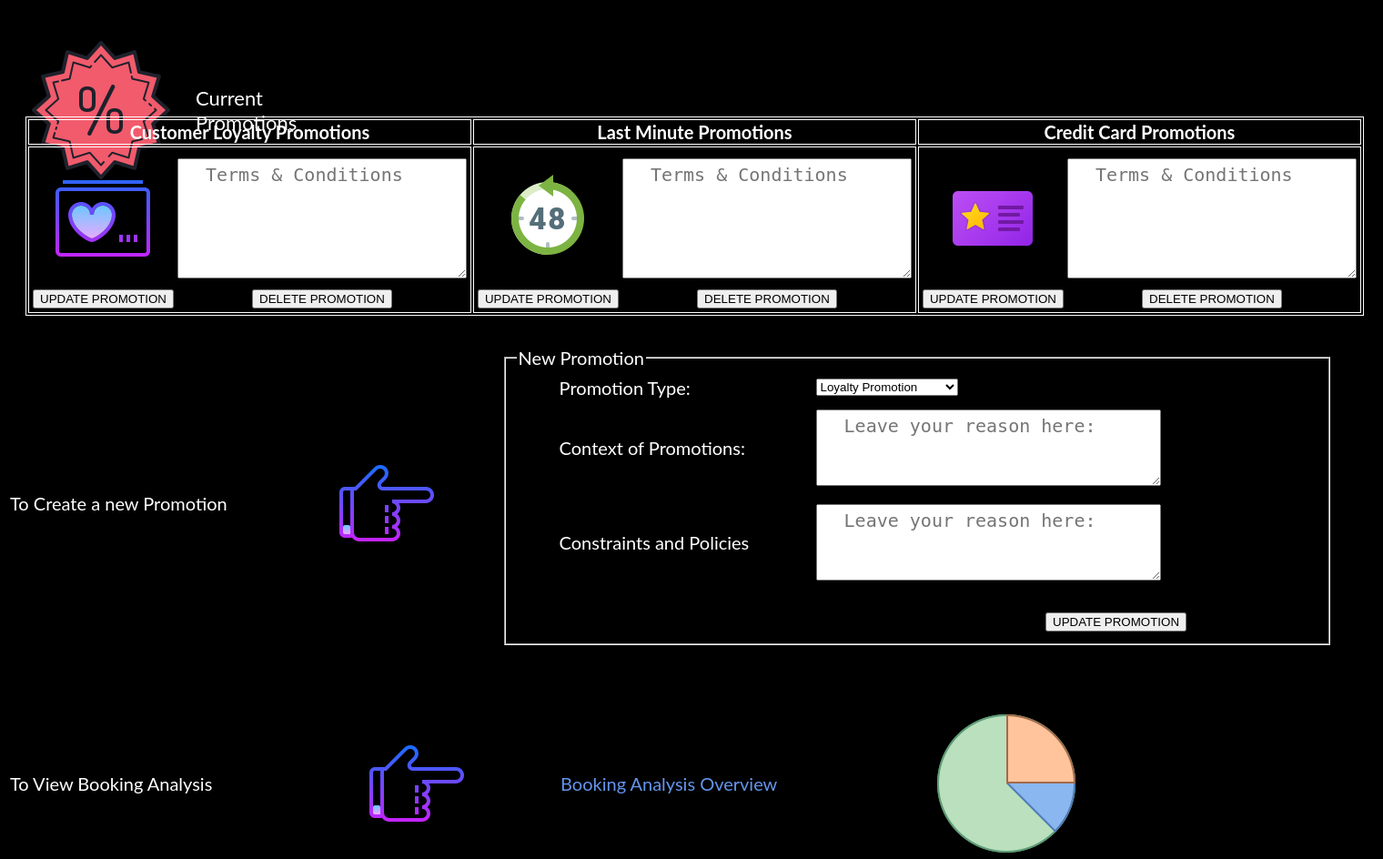
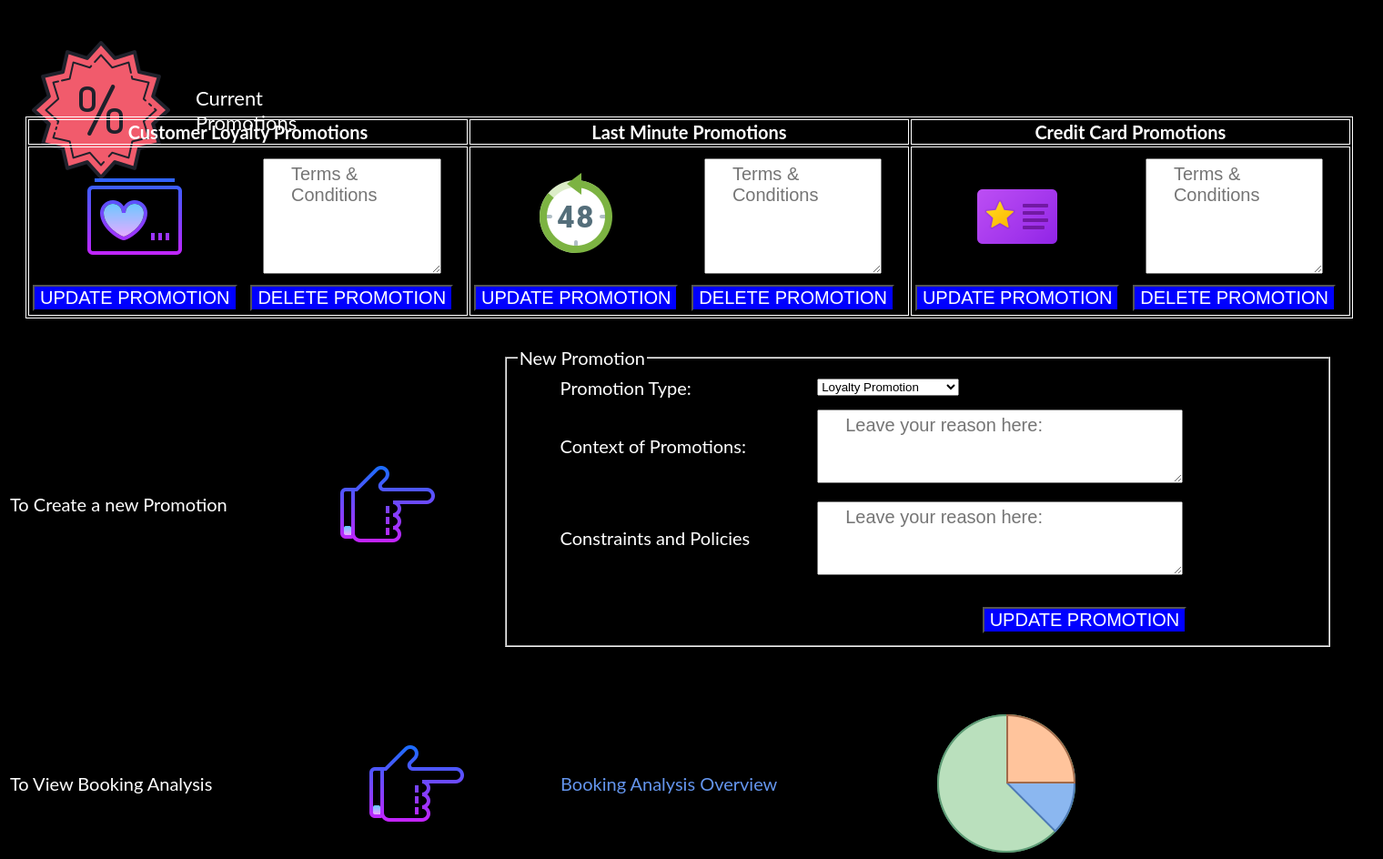
Before and after one commit to Ayomal98/Grand_and_Epic, a PHP site: page /Admin/AdminAddPromotion.html in a window 1520 px wide. Shown: the part 230-1174 px from the top of the page at 91% size. Run offline with PHP 8.4, Linux system fonts and the light colour scheme.

Commit message:
employee.css

```diff
--- a/Css/employee.css
+++ b/Css/employee.css
@@ -155,26 +155,21 @@ input[type=password]{
 	box-sizing: border-box;
 	font-size: 20px;
 	color: black;
-<<<<<<< HEAD
 	display: block;
 }
-textarea[name =Message]{
-=======
-}
+
+
 textarea[name=Message]{
->>>>>>> 8e6d459b6be84a49a0a601b69eb3761be506824b
+
 	width: 80%;
 	padding: 5px 30px;
 	margin: 8px 0;
 	box-sizing: border-box;
 	font-size: 20px;
-<<<<<<< HEAD
+
 	font-family: sans-serif;
 }
-=======
-	color: black;
-	font-family: sans-serif;
-}
+
 form[type=typeform]{
 	width: 80%;
 	padding: 5px 30px;
@@ -183,7 +178,6 @@ form[type=typeform]{
 	font-size: 20px;
 	color: black;
 }
->>>>>>> 8e6d459b6be84a49a0a601b69eb3761be506824b
 
 .button{
 	background-color: blue;
```
